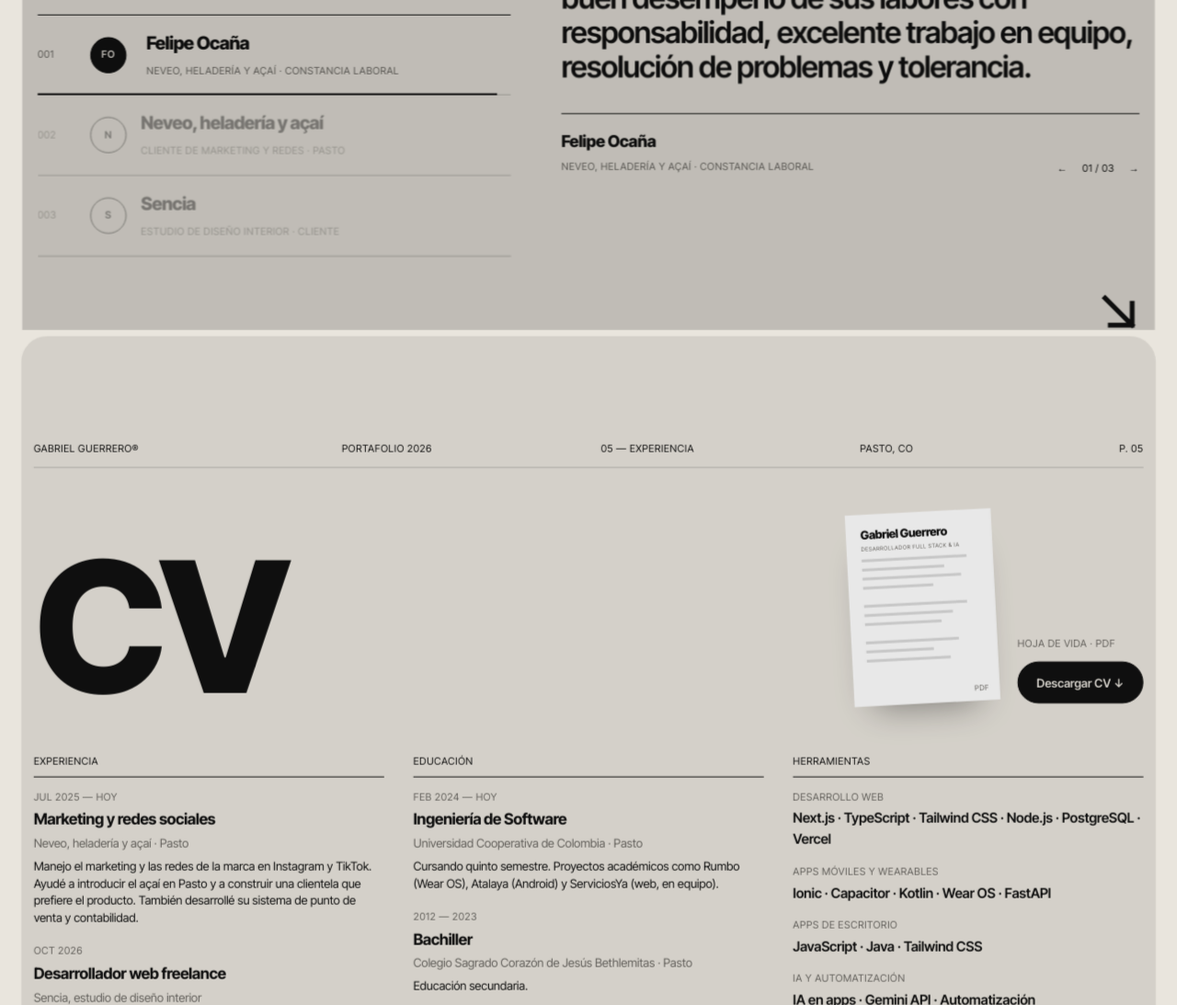
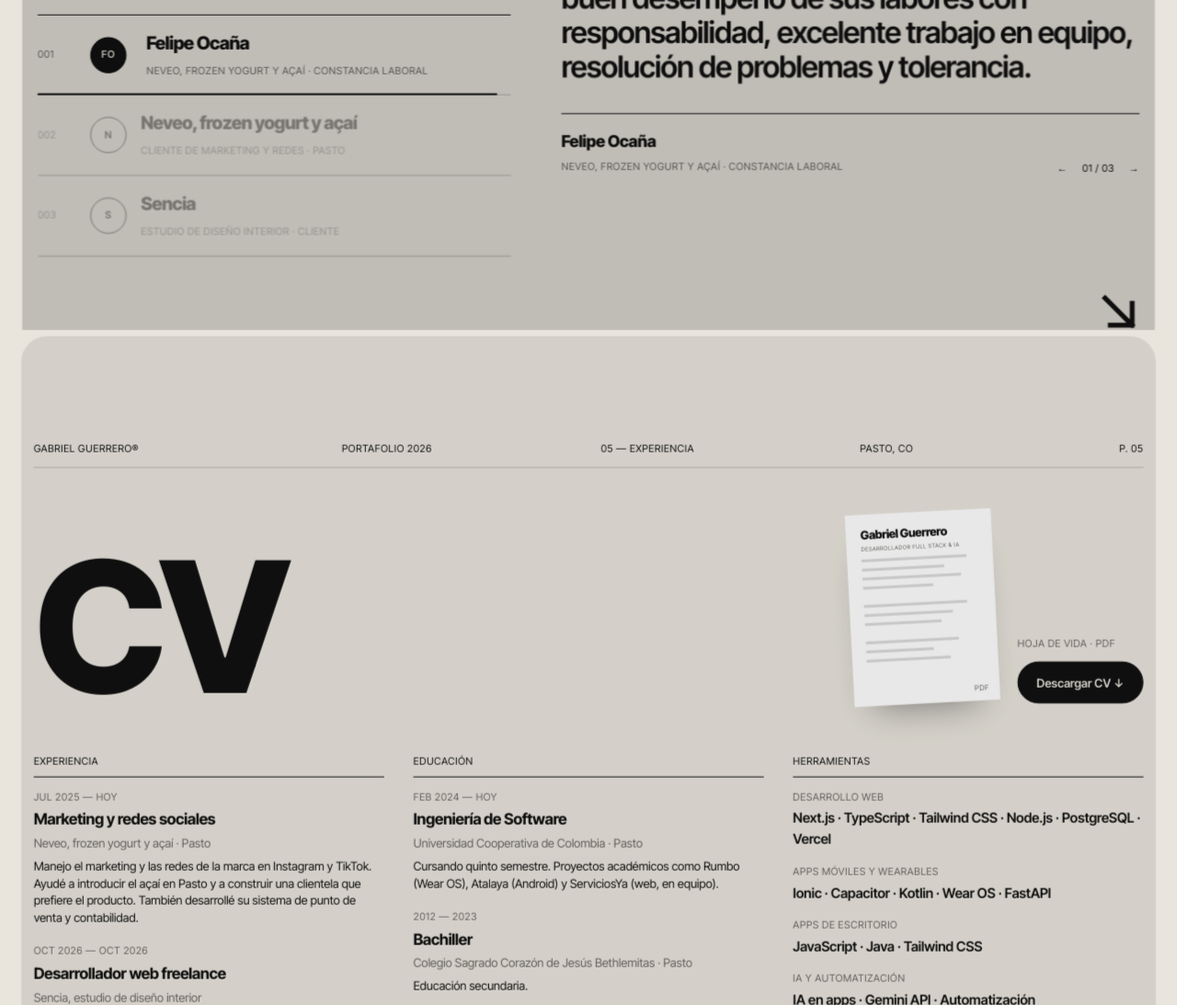
Before and after one commit to Gabrl0103/Portafolio-GabsDev, a Next.js app: page / in a window 1280 px wide. Shown: the part 3928-5021 px from the top of the page at 92% size. Built offline with nearby package versions, Linux system fonts and the light colour scheme; no server answers.

Commit message:
content: fechas de Sencia, testimonio confirmado y Neveo como heladería de frozen yogurt y açaí

```diff
--- a/data/experience.ts
+++ b/data/experience.ts
@@ -5,7 +5,7 @@ export const experience: Experience[] = [
   {
     kind: "laboral",
     title: "Marketing y redes sociales",
-    place: "Neveo, heladería y açaí · Pasto",
+    place: "Neveo, frozen yogurt y açaí · Pasto",
     start: "Jul 2025",
     end: "Hoy",
     description:
@@ -15,7 +15,7 @@ export const experience: Experience[] = [
     kind: "laboral",
     title: "Desarrollador web freelance",
     place: "Sencia, estudio de diseño interior",
-    start: "",
+    start: "Oct 2026",
     end: "Oct 2026",
     description:
       "Diseñé, desarrollé y desplegué una aplicación de briefings con formularios, panel privado, exportación a PDF y CSV y avisos por correo, en planes gratuitos.",
--- a/data/testimonials.ts
+++ b/data/testimonials.ts
@@ -7,20 +7,19 @@ import type { Testimonial } from "@/types";
 export const testimonials: Testimonial[] = [
   {
     name: "Felipe Ocaña",
-    role: "Neveo, heladería y açaí · Constancia laboral",
+    role: "Neveo, frozen yogurt y açaí · Constancia laboral",
     quote:
       "Gabriel labora en Neveo en el área de atención al cliente y redes, demostrando buen desempeño de sus labores con responsabilidad, excelente trabajo en equipo, resolución de problemas y tolerancia.",
     rating: 5,
   },
   {
-    name: "Neveo, heladería y açaí",
+    name: "Neveo, frozen yogurt y açaí",
     role: "Cliente de marketing y redes · Pasto",
     quote:
       "El trabajo de Gabriel es algo que me deja sin palabras, porque siempre es una persona que te colabora, te ayuda a innovar y te propone nuevas ideas. Lo recomiendo 100 %: en mis negocios ha hecho que me actualice y que sea más fácil llegar a mis clientes.",
     rating: 5,
   },
   {
-    // Borrador: confirmar con Sencia antes de publicar
     name: "Sencia",
     role: "Estudio de diseño interior · Cliente",
     quote:
```
